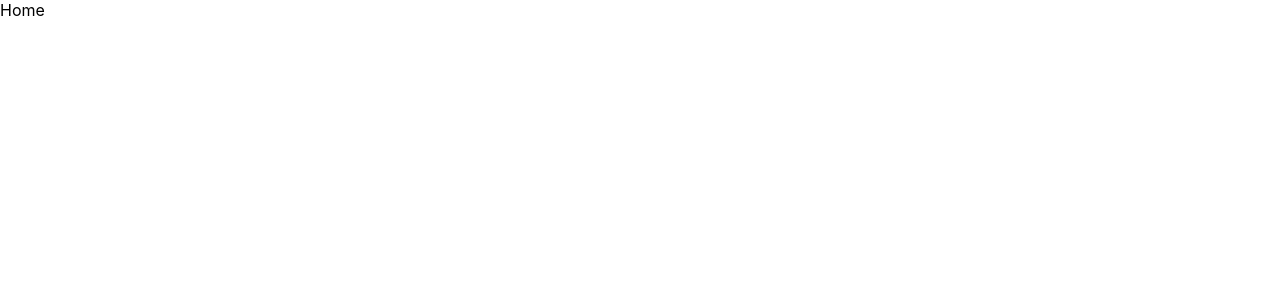
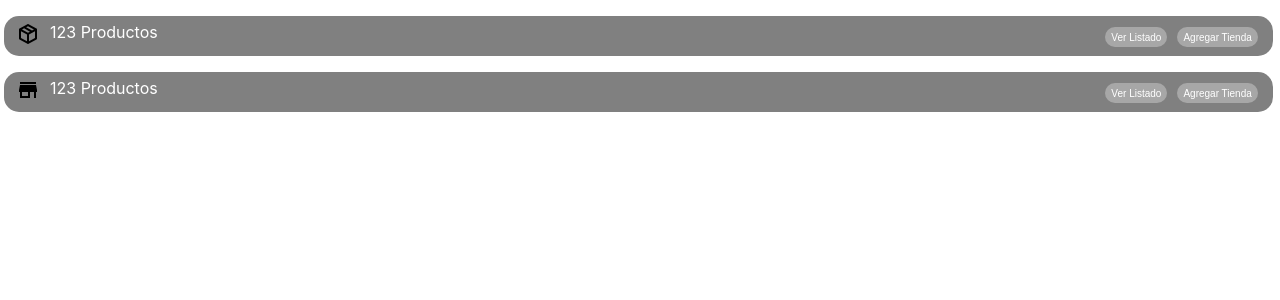
Before and after one commit to aquiab/react-sprint-4, a React (Create React App) app: page / in a window 1280 px wide. Shown: the top 300 px of the page. Built offline with nearby package versions, Linux system fonts and the light colour scheme.

Commit message:
barra main menu

```diff
--- /dev/null
+++ b/src/components/barra-main/BarraMain.css
@@ -0,0 +1,50 @@
+*{
+    list-style: none;
+
+}
+
+.imagen{
+    color: white;
+}
+
+.barra-main{
+    display: flex;
+    justify-content: space-between;
+    align-items: center;
+    border-radius:15px;
+    background-color: grey;
+    height: 40px;
+    color: white;
+    width : calc(100vw - 296px);
+    position:relative;
+    right: -253px;
+}
+
+.barra-main .barra-buttons{
+    display: flex;
+    gap: 10px;
+    padding-right: 15px ;
+}
+
+.barra-main .barra-porducts{
+    display:flex;
+    gap: 10px;
+    margin-left: -28px;
+}
+
+.barra-button{
+    font-size: 10px;
+    color: white;
+    border-radius: 50px;
+    background-color: rgb(167, 167, 167);
+    border-style: none;
+    height: 20px;
+    cursor: pointer;
+}
+
+@media (min-width:1024px) {
+    .barra-main{
+        width: 96vw;
+        right: -4px;
+    }
+}
--- /dev/null
+++ b/src/components/barra-main/BarraMain.jsx
@@ -0,0 +1,25 @@
+import React from 'react'
+import { Link } from 'react-router-dom'
+import './BarraMain.css'
+
+
+const BarraMain = ({svgImg}) => {
+
+
+  return (
+    <>
+        <ul className='barra-main'>
+            <div className='barra-porducts'>
+                <li><img className='imagen' src={svgImg} alt="img" /></li>
+                <li>123 Productos</li>
+            </div>
+            <div className='barra-buttons'>
+                <li><Link to='products'><button className='barra-button'>Ver Listado </button></Link></li>
+                <li><Link to=''><button className='barra-button'>Agregar Tienda</button> </Link> </li>
+            </div>
+        </ul>
+    </>
+  )
+}
+
+export default BarraMain
--- /dev/null
+++ b/src/components/productsCard/ProductsCard.jsx
@@ -0,0 +1,10 @@
+import React from 'react'
+import './ProductsCard.css'
+
+const ProductsCard = () => {
+  return (
+    <div>ProductsCard</div>
+  )
+}
+
+export default ProductsCard
--- a/src/pages/Home/Home.js
+++ b/src/pages/Home/Home.js
@@ -1,9 +1,16 @@
+import BarraMain from "../../components/barra-main/BarraMain"
 import "./Home.css"
+import svgProduct from '../../assets/package-variant-closed.svg'
+import svgStore from '../../assets/store.svg'
 
 export default function Home() {
+
+
+
     return(
         <>
-        Home
+        <BarraMain svgImg={svgProduct}/>
+        <BarraMain svgImg={svgStore}/>
         </>
     )
 }
--- a/src/pages/Products/ProductsList/ProductsList.js
+++ b/src/pages/Products/ProductsList/ProductsList.js
@@ -1,8 +1,10 @@
 import "./ProductsList.css"
+import ProductsCard from '../../../components/productsCard/ProductsCard'
 
 export default function ProductsList() {
     return(
         <>
+            <ProductsCard/>
         </>
     )
 }
```
Also changed, not shown: src/components/productsCard/ProductsCard.css (added).
